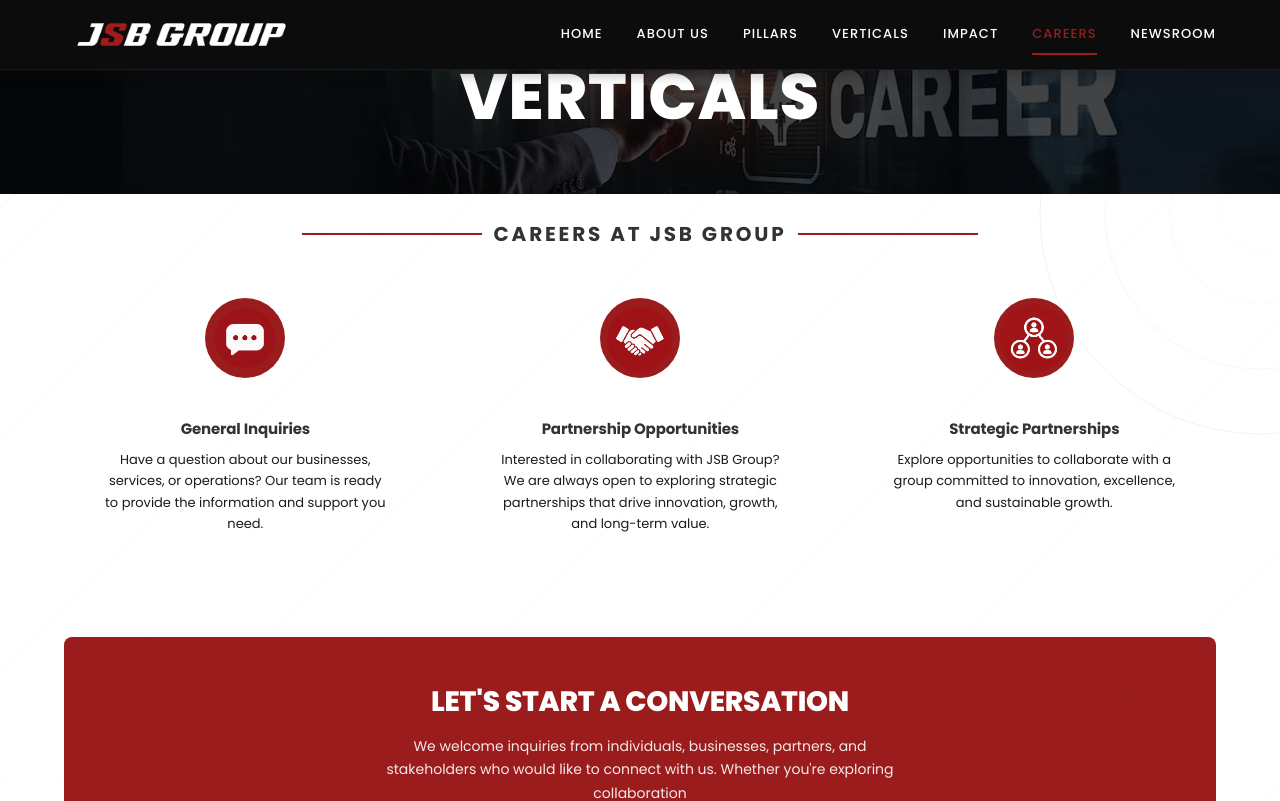
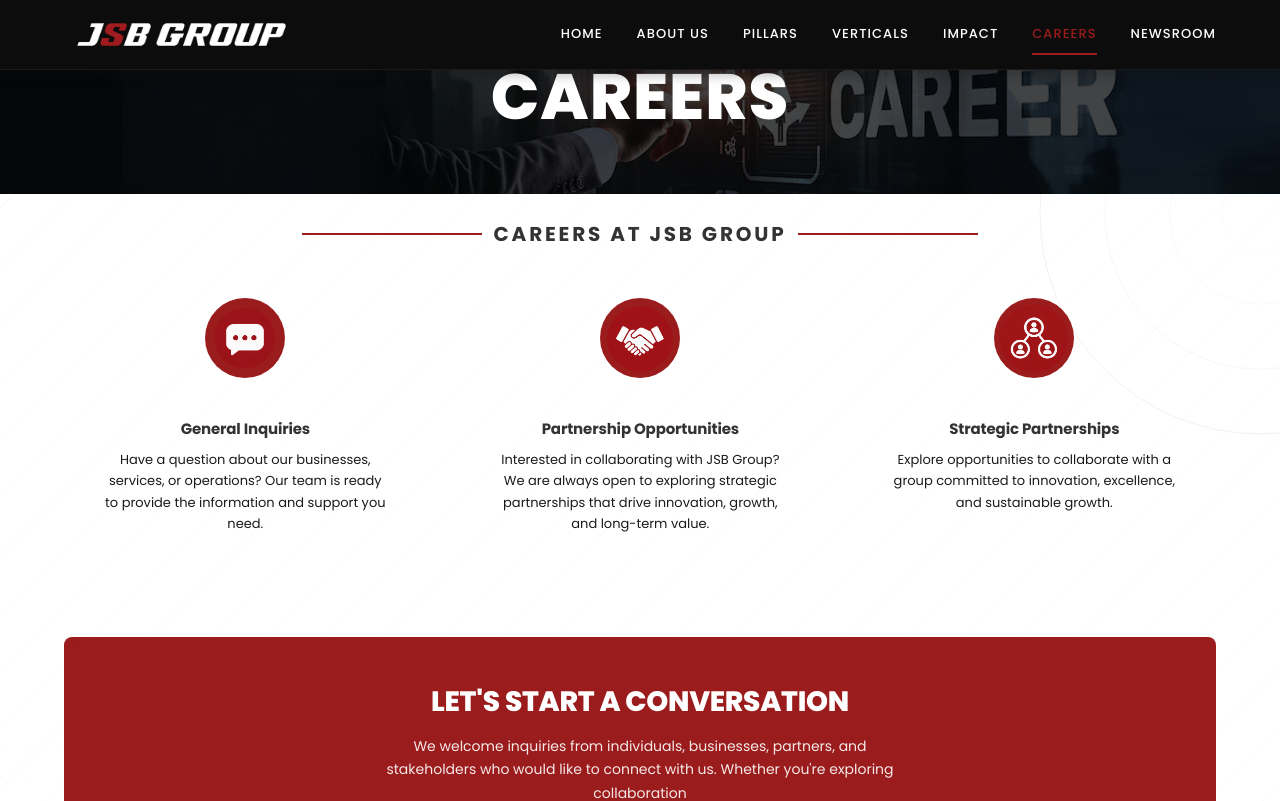
Before and after one commit to gurusaivs18/web-app, a React (Vite) app: page /careers in a window 1280 px wide. Shown: the top 801 px of the page. Built offline with nearby package versions, Linux system fonts and the light colour scheme.

Commit message:
banners updated for all pages

```diff
--- a/src/pages/Careers.jsx
+++ b/src/pages/Careers.jsx
@@ -33,12 +33,12 @@
 <div className="about-page-banner" data-reveal="fade">
   <img
     src={banner}
-    alt="JSB Group Verticals"
+    alt="JSB Group Careers"
     className="about-page-banner-image"
   />
 
   <div className="about-page-banner-overlay">
-    <h1>Verticals</h1>
+    <h1>Careers</h1>
   </div>
 </div>
 
```
